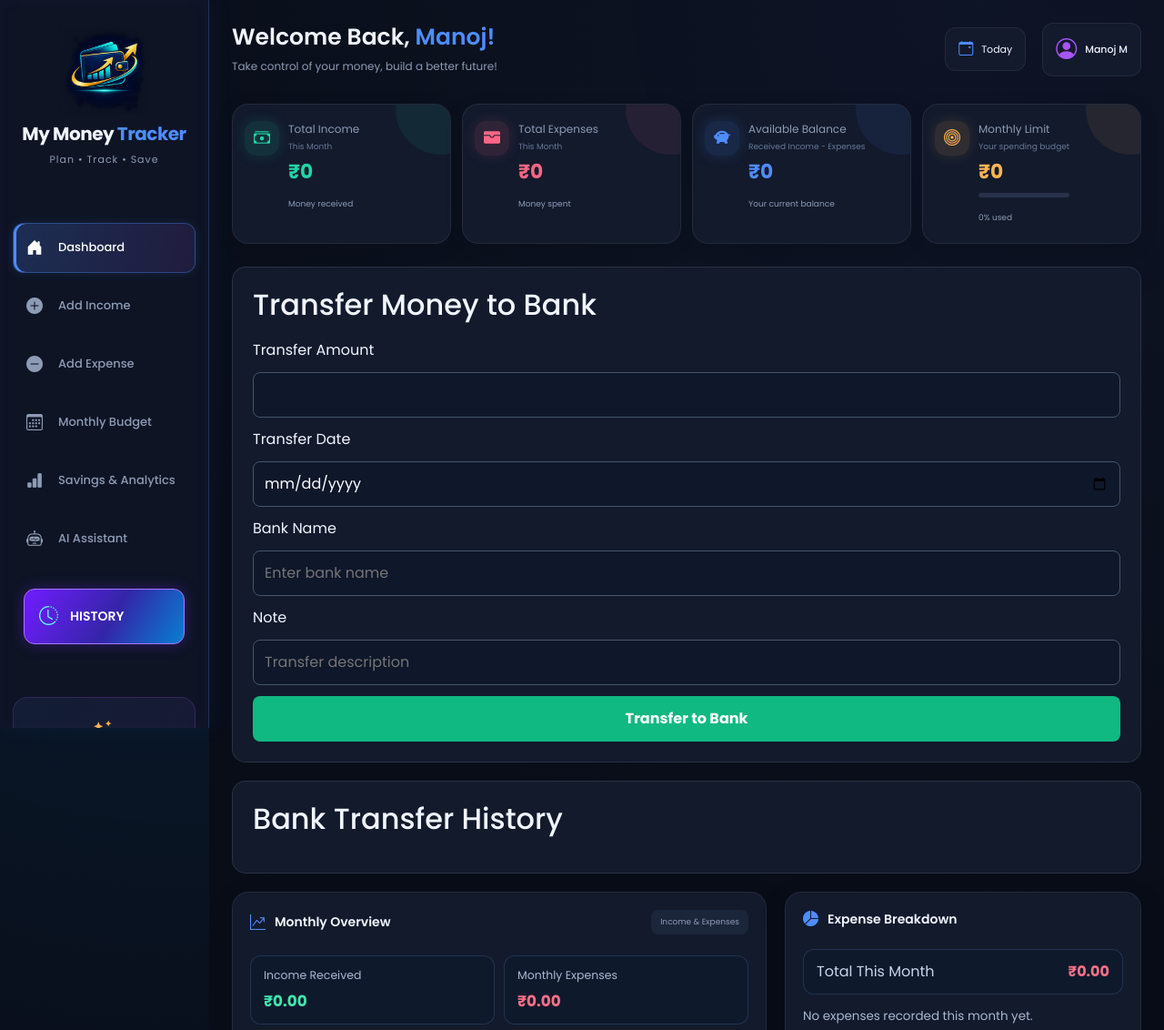
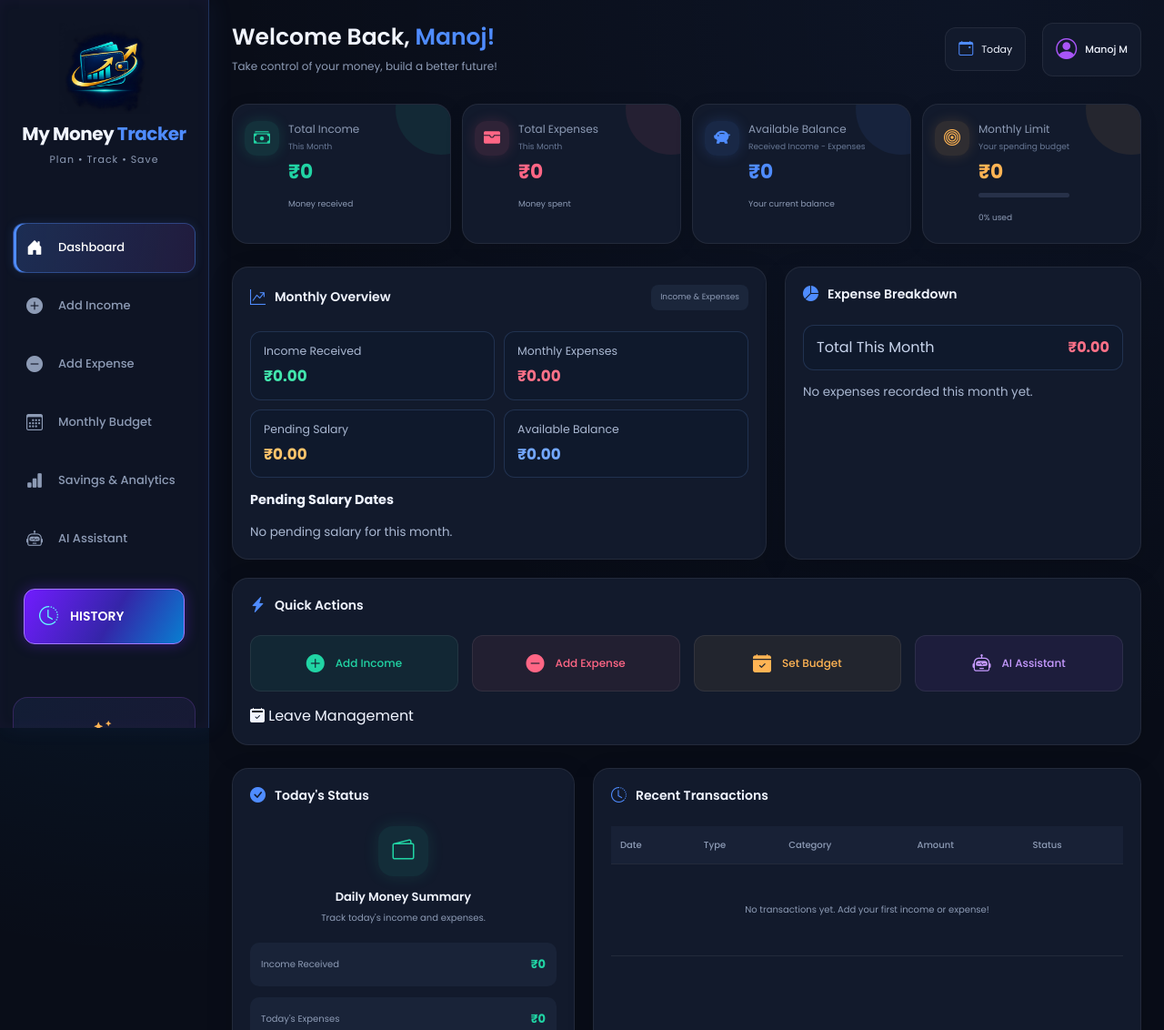
Before and after one commit to Manoj-fs-dev/My-Money-Tracker, a plain HTML site: page index.html in a window 1280 px wide. Shown: the top 1132 px of the page at 91% size. Drawn offline with nearby package versions, Linux system fonts and the light colour scheme; no server answers.

Commit message:
Update index.html

```diff
--- a/index.html
+++ b/index.html
@@ -189,64 +189,6 @@
                 </article>
 
             </section>
-
-<!-- BANK TRANSFER FORM -->
-
-<section class="bank-transfer-section">
-
-    <h2>Transfer Money to Bank</h2>
-
-    <form id="bank-transfer-form">
-
-        <label>Transfer Amount</label>
-        <input
-            type="number"
-            id="bank-transfer-amount"
-            min="0.01"
-            step="0.01"
-            required
-        >
-
-        <label>Transfer Date</label>
-        <input
-            type="date"
-            id="bank-transfer-date"
-            required
-        >
-
-        <label>Bank Name</label>
-        <input
-            type="text"
-            id="bank-name"
-            maxlength="100"
-            placeholder="Enter bank name"
-        >
-
-        <label>Note</label>
-        <input
-            type="text"
-            id="bank-transfer-note"
-            maxlength="255"
-            placeholder="Transfer description"
-        >
-
-        <button type="submit">
-            Transfer to Bank
-        </button>
-
-    </form>
-
-</section>
-
-<!-- BANK TRANSFER HISTORY -->
-
-<section class="bank-history-section">
-
-    <h2>Bank Transfer History</h2>
-
-    <div id="bank-transfer-history"></div>
-
-</section>
 
             <!-- CHARTS AND QUICK ACTIONS -->
             <section class="middle-grid" id="analytics">
```
